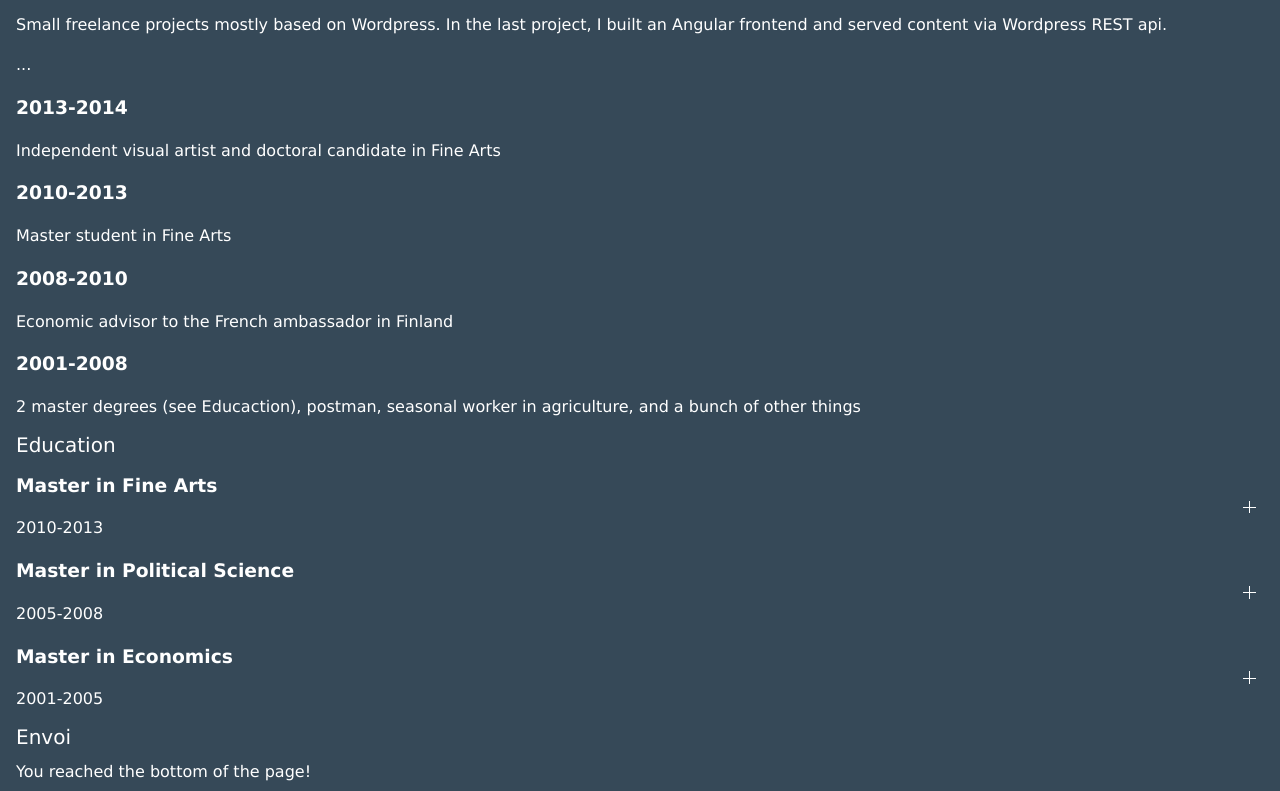
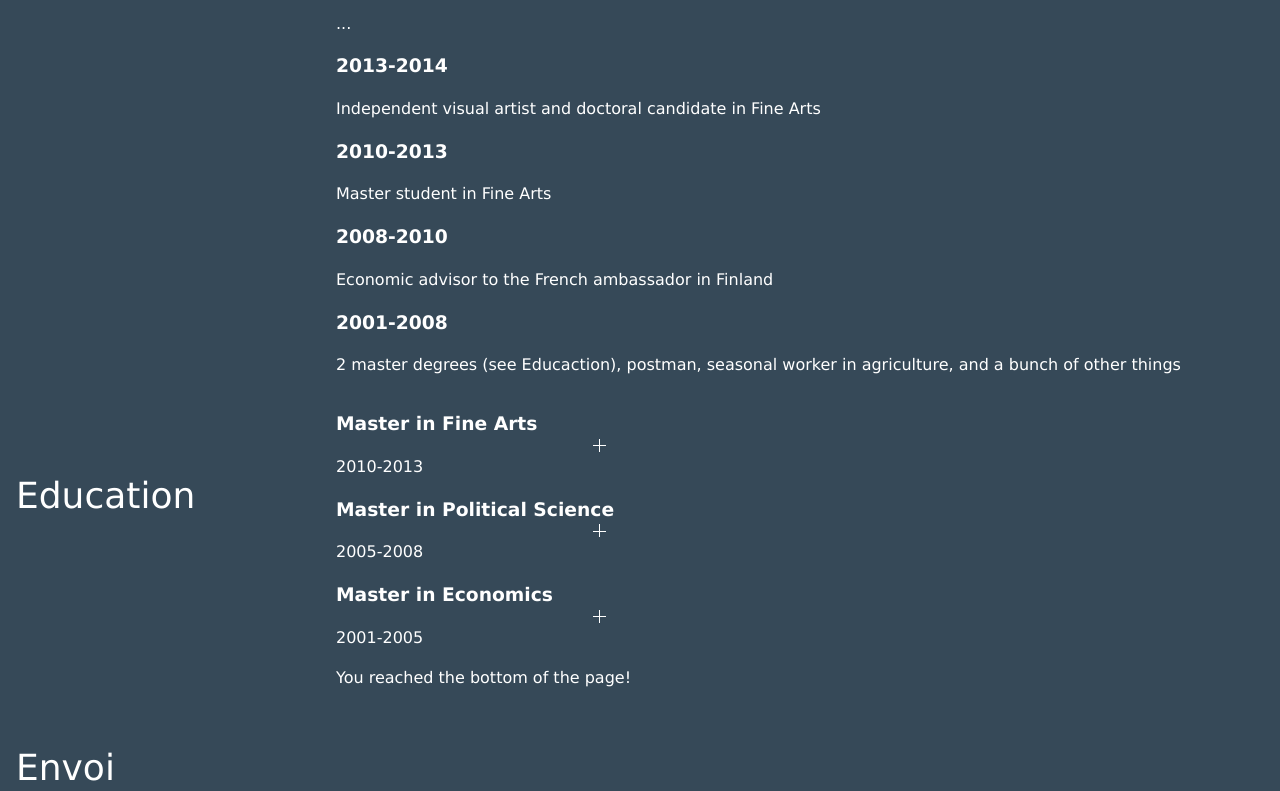
Before and after one commit to tristanhamel/cv, a website built with webpack: page src/index.html in a window 1280 px wide. Shown: the part 1836-2627 px from the top of the page. Built offline with nearby package versions, Linux system fonts and the light colour scheme.

Commit message:
responsive section titles

```diff
--- a/src/components/app/app.html
+++ b/src/components/app/app.html
@@ -1,7 +1,7 @@
 <th-menu></th-menu>
 <th-intro></th-intro>
-<th-contacts class="section"></th-contacts>
-<th-skills class="section"></th-skills>
-<th-experience class="section"></th-experience>
-<th-education class="section"></th-education>
-<th-envoi class="section"></th-envoi>
+<th-contacts></th-contacts>
+<th-skills class="section skills"></th-skills>
+<th-experience class="section experience"></th-experience>
+<th-education class="section education"></th-education>
+<th-envoi class="section envoi"></th-envoi>
--- a/src/components/app/app.scss
+++ b/src/components/app/app.scss
@@ -1,10 +1,30 @@
 @import "../../styles/vars";
 
 .section {
-  display: block;
+  display: flex;
+  flex-direction: column;
   padding: 0 0.5rem;
 
   @include respond-to('medium') {
     padding: 0 1rem;
   }
+
+  @include respond-to('large') {
+    flex-direction: row;
+  }
 }
+
+.section-title {
+  @include respond-to('large') {
+    align-self: stretch;
+    flex-shrink: 0;
+    font-size: $font-x-large;
+    justify-content: center;
+    padding-top: 5rem;
+    width: 20rem;
+
+  }
+}
+
+.section-content {
+}
--- a/src/components/education/education.html
+++ b/src/components/education/education.html
@@ -1,7 +1,8 @@
-<div class="education">
-  <h2 class="education-title">
-    Education
-  </h2>
+<h2 class="section-title">
+  Education
+</h2>
+
+<div class="section-content">
   <div th-accordion>
     <div th-accordion-header>
       <h3>Master in Fine Arts</h3>
--- a/src/components/envoi/envoi.html
+++ b/src/components/envoi/envoi.html
@@ -1,6 +1,5 @@
-<div class="envoi">
-  <h2 class="envoi-title">Envoi</h2>
-  <div class="envoi-content">
-    You reached the bottom of the page!
-  </div>
+<h2 class="section-title">Envoi</h2>
+
+<div class="section-content">
+  You reached the bottom of the page!
 </div>
--- a/src/components/experience/experience.html
+++ b/src/components/experience/experience.html
@@ -1,6 +1,7 @@
-<div class="experience">
-  <h2 class="experience-title">Experience</h2>
 
+<h2 class="section-title">Experience</h2>
+
+<div class="section-content">
   <div class="experience-section">
     <h3>2016-2017</h3>
     <p>Web developer and then Senior web developer @ Kielikone Oy</p>
--- a/src/components/skills/skills.html
+++ b/src/components/skills/skills.html
@@ -1,7 +1,7 @@
-<div class="skills">
-  <div class="skills-title">
-    <h2>Skills</h2>
-  </div>
+
+<h2 class="section-title">Skills</h2>
+
+<div class="section-content">
   <div class="skills-intro">
     <p>Bar charts are meaningless. What about hearts instead? Let's still list things in (subjective) order of proficiency. =)</p>
   </div>
@@ -10,8 +10,8 @@
        th-accordion>
 
     <div class="skills-list-elem"
-        hearts="4"
-        th-accordion-header>
+         hearts="4"
+         th-accordion-header>
       <div class="skill-list-header">
         <span class="text">AngularJS</span>
       </div>
```
